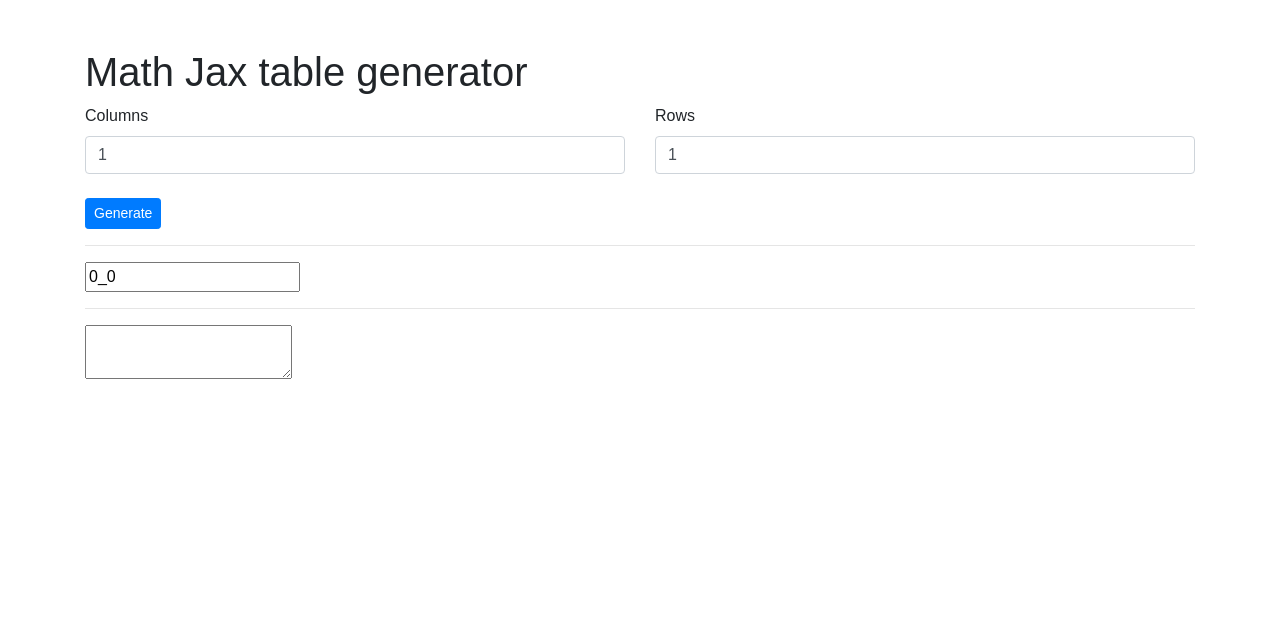
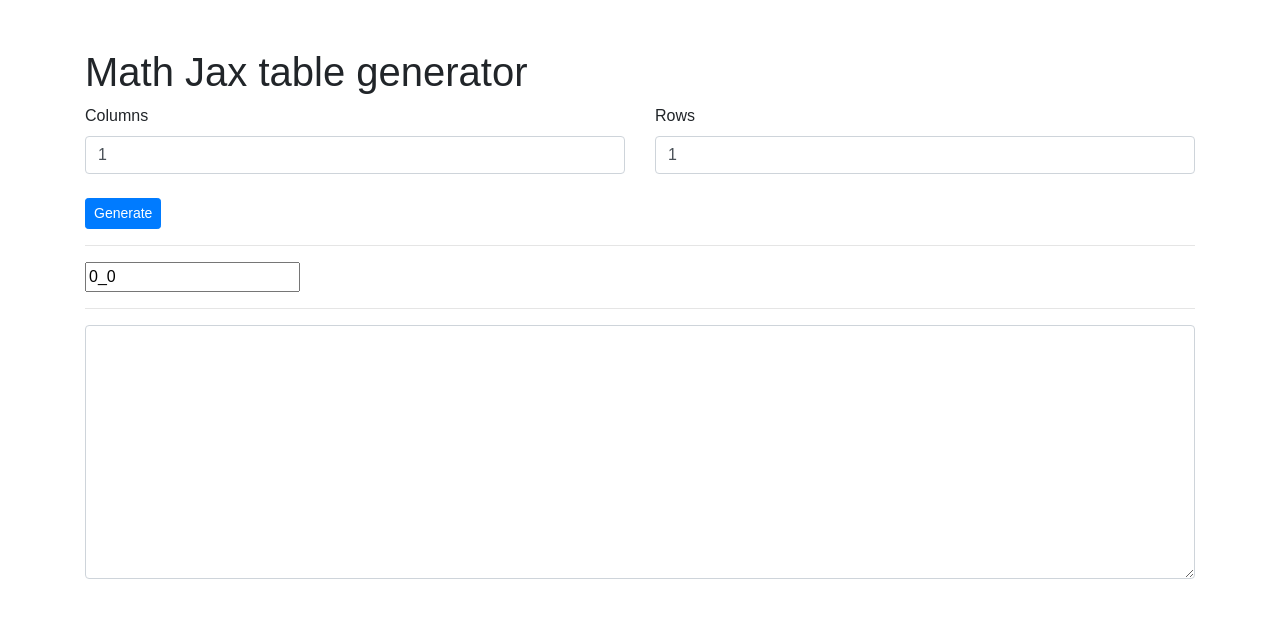
Before and after one commit to isaurssaurav/mathjax-table-generator, a React (Create React App) app: page / in a window 1280 px wide. Shown: the top 618 px of the page. Built offline with nearby package versions, Linux system fonts and the light colour scheme.

Commit message:
minor changes

```diff
--- a/src/App.js
+++ b/src/App.js
@@ -138,7 +138,11 @@
         </div>
         <div className="container">
           <hr />
-          <textarea value={this.state.codeValue} />
+          <textarea
+            rows="10"
+            className="form-control"
+            value={this.state.codeValue}
+          />
         </div>
       </div>
     );
```
Also changed, not shown: 7 other files (tests, documents, lock files or other folders).
